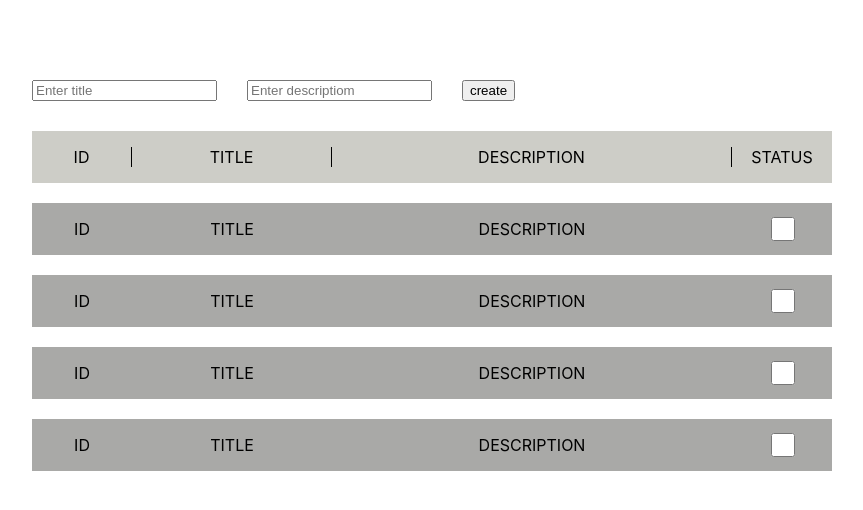
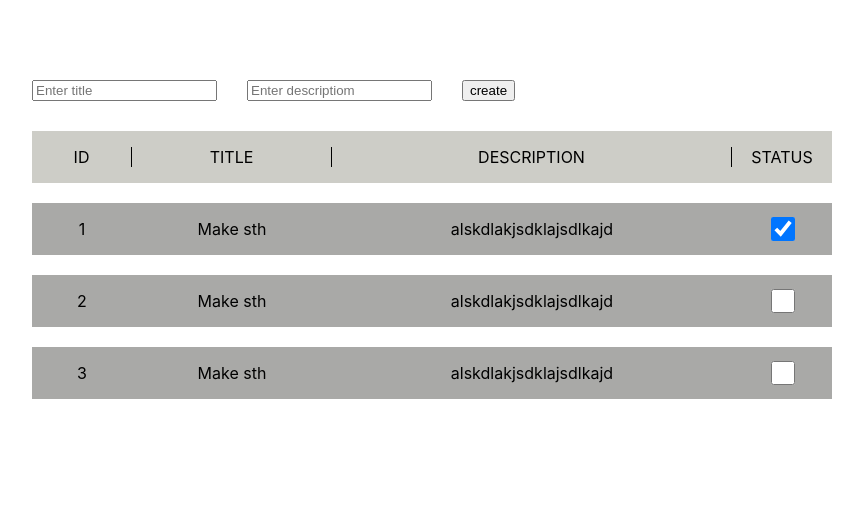
Before and after one commit to maxkulbako/todo_test, a JavaScript app: page / in a window 1280 px wide. Shown: the top 510 px of the page, without its empty margins (208-1071 px from the left). Built offline with nearby package versions, Linux system fonts and the light colour scheme; the HTML template or start-up script is replaced by a standard one.

Commit message:
connect redux store

```diff
--- a/package.json
+++ b/package.json
@@ -8,7 +8,9 @@
     "@testing-library/user-event": "^13.5.0",
     "react": "^18.2.0",
     "react-dom": "^18.2.0",
+    "react-redux": "^8.0.5",
     "react-scripts": "5.0.1",
+    "redux": "^4.2.1",
     "web-vitals": "^2.1.4"
   },
   "scripts": {
--- a/src/App.js
+++ b/src/App.js
@@ -1,10 +1,14 @@
 import './App.css';
 import { ToDo } from './ToDo';
+import { Provider as ReduxProvider } from 'react-redux';
+import { store } from './core/store';
 
 function App() {
   return (
     <div className="App">
-      <ToDo />
+      <ReduxProvider store={store}>
+        <ToDo />
+      </ReduxProvider>
     </div>
   );
 }
--- a/src/ToDo/components/ToDoItem.js
+++ b/src/ToDo/components/ToDoItem.js
@@ -1,10 +1,10 @@
-export function ToDoItem() {
+export function ToDoItem({ id, title, description, status }) {
   return (
     <div className="todo_item_wrapper">
-        <p>ID</p>
-        <p>TITLE</p>
-        <p>DESCRIPTION</p>
-        <input type="checkbox" />
+        <p>{id}</p>
+        <p>{title}</p>
+        <p>{description}</p>
+        <input type="checkbox" checked={status} />
     </div>
   );
 }
--- a/src/ToDo/components/ToDoList.js
+++ b/src/ToDo/components/ToDoList.js
@@ -1,6 +1,6 @@
 import { ToDoItem } from './ToDoItem';
 
-export function ToDoList() {
+export function ToDoList({ itemsList }) {
   return (
     <div className="todo_list_wrapper">
       <div className="todo_list_title">
@@ -9,10 +9,17 @@ export function ToDoList() {
         <p>DESCRIPTION</p>
         <p>STATUS</p>
       </div>
-      <ToDoItem/>
-      <ToDoItem/>
-      <ToDoItem/>
-      <ToDoItem/>
+      {
+        itemsList.map(({id, title, description, status}) => (
+          <ToDoItem
+            key={id}
+            id={id}
+            title={title}
+            description={description}
+            status={status}
+          />
+        ))
+      }
     </div>
   );
 }
--- a/src/ToDo/index.js
+++ b/src/ToDo/index.js
@@ -1,10 +1,20 @@
+import { connect } from 'react-redux';
 import { ToDoForm, ToDoList } from './components';
+import { selectorToDoList } from './selectors';
 
-export function ToDo() {
+function ToDoView({ toDoList }) {
   return (
     <div className="todo_list_container">
       <ToDoForm />
-      <ToDoList />
+      <ToDoList
+        itemsList={toDoList}
+      />
     </div>
   );
 }
+
+const mapState = (state) => ({
+  toDoList: selectorToDoList(state),
+})
+
+export const ToDo = connect(mapState)(ToDoView);
--- /dev/null
+++ b/src/ToDo/selectors/index.js
@@ -0,0 +1 @@
+export const selectorToDoList = (state) => state.toDoList;
--- /dev/null
+++ b/src/core/store/index.js
@@ -0,0 +1,31 @@
+import { createStore } from 'redux';
+
+const initialState = {
+  activeItem: null,
+  toDoList: [
+    {
+      id: 1,
+      title: 'Make sth',
+      description: "alskdlakjsdklajsdlkajd",
+      status: true,
+    },
+    {
+      id: 2,
+      title: 'Make sth',
+      description: 'alskdlakjsdklajsdlkajd',
+      status: false,
+    },
+    {
+      id: 3,
+      title: 'Make sth',
+      description: 'alskdlakjsdklajsdlkajd',
+      status: false,
+    },
+  ],
+};
+
+function rootReducer(state = initialState, action = {}) {
+  return state;
+}
+
+export const store = createStore(rootReducer);
```
Also changed, not shown: 1 other file (tests, documents, lock files or other folders).
